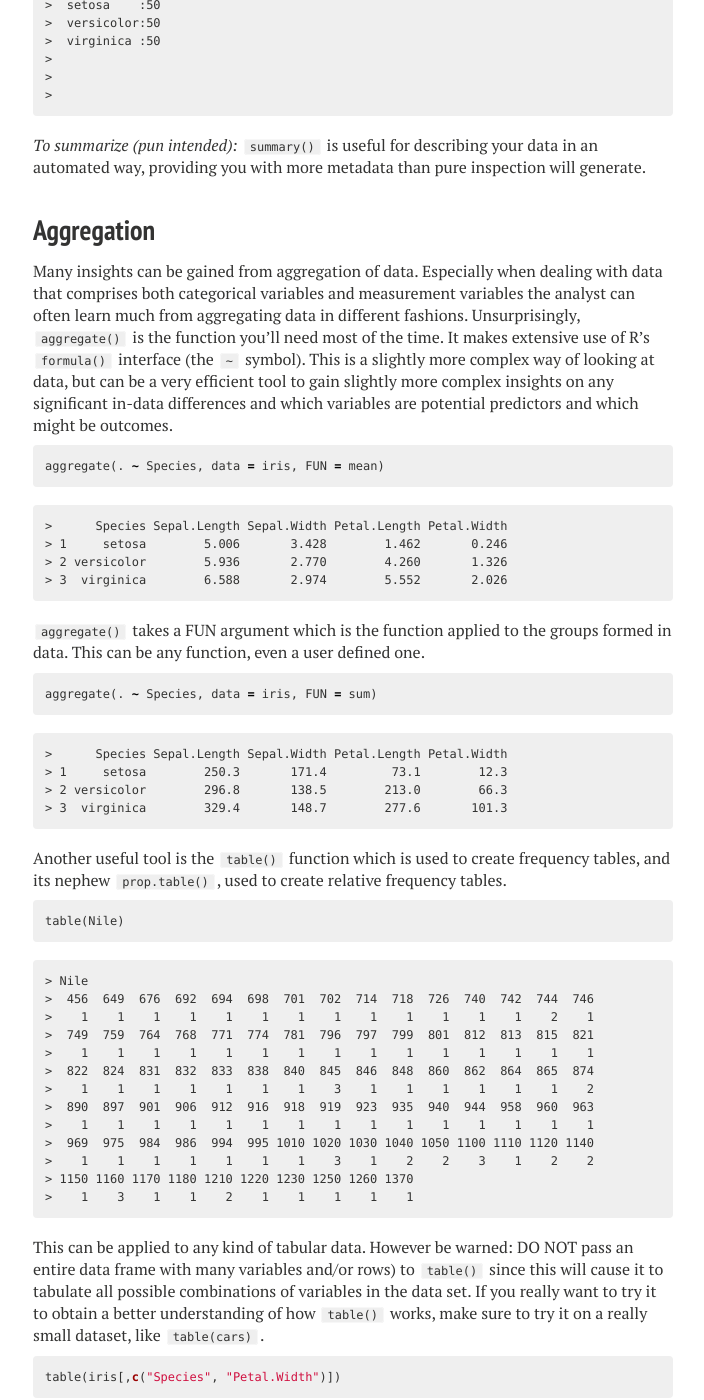
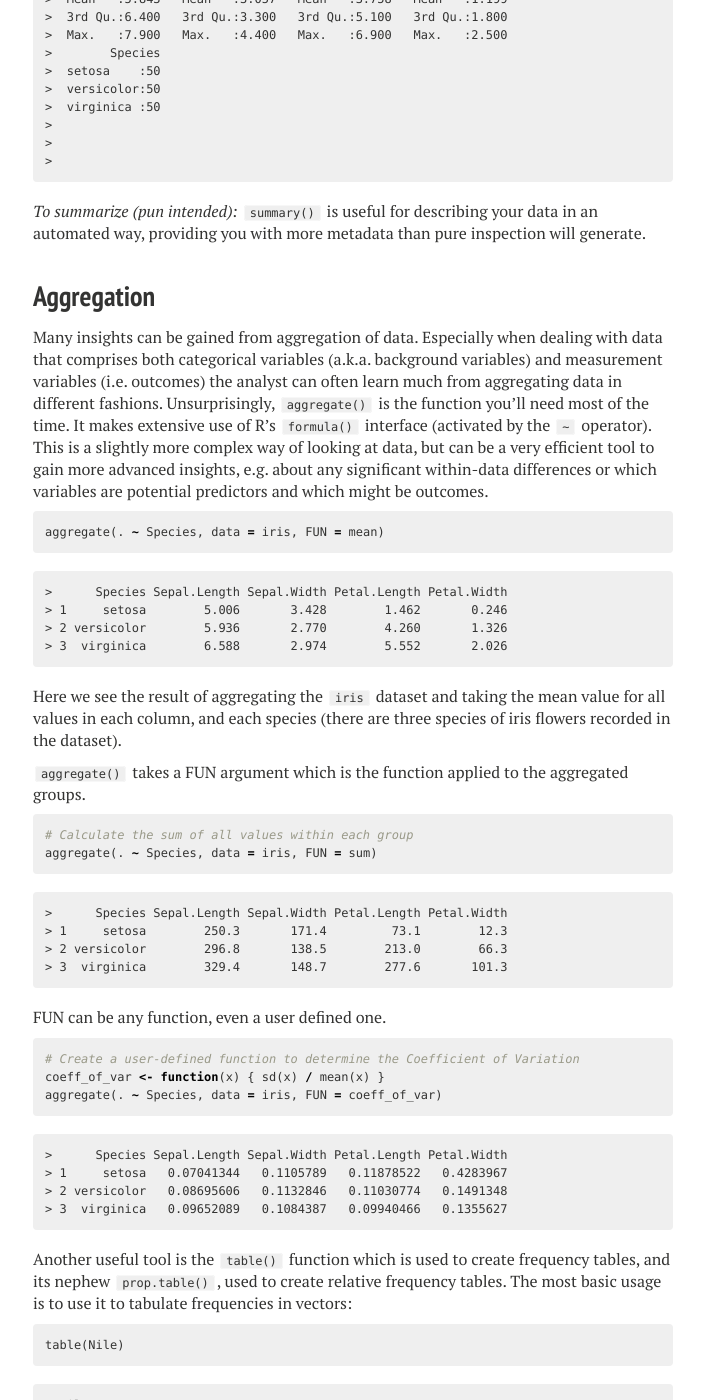
Before and after one commit to LCHansson/LCHansson.github.io, a Jekyll site: the page built from _posts/2014-11-02-Examining-Data-With-Base-R.md, in a window 1280 px wide and 1400 px high, scrolled down 2227 px. Shown: the whole window, without its empty margins (287-991 px from the left). Built offline with Jekyll 4.4.1, drawn with Linux system fonts in a browser that asks for light colours; nearby versions of some CDN libraries; comment, search, counter and statistics services are not loaded; some of the changed text lies outside the part shown.

Commit message:
[Blog] More text polish

```diff
--- a/_posts/2014-11-02-Examining-Data-With-Base-R.md
+++ b/_posts/2014-11-02-Examining-Data-With-Base-R.md
@@ -85,7 +85,7 @@ tail(cars, n = 3)
 
 ## Summarization
 
-The step following inspection usually consists of carrying out some kind of summarization of variables contained within your data. The `summary()` command is usually excellent at taking first steps for this. It can be used to describe vectors...
+The step following inspection usually consists of carrying out some kind of summarization of variables contained within your data. As you might already have guessed, the `summary()` command is usually an excellent starting point for this kind of examination. It can be used to describe vectors...
 
 
 {% highlight r %}
@@ -125,7 +125,7 @@ summary(iris$Sepal.Length) # a numeric() vector
 >   4.300   5.100   5.800   5.843   6.400   7.900
 {% endhighlight %}
 
-`summary()` can, of course, also be used to describe tabular data.
+`summary()` can, of course, also be used to describe tabular data. Note that the first four columns of the `iris` dataset are all of the `numeric()` type whereas the last column, Species, is a `factor()`. `summary()` adjusts its output accordingly.
 
 {% highlight r %}
 summary(iris)
@@ -155,7 +155,7 @@ summary(iris)
 
 ## Aggregation
 
-Many insights can be gained from aggregation of data. Especially when dealing with data that comprises both categorical variables and measurement variables the analyst can often learn much from aggregating data in different fashions. Unsurprisingly, `aggregate()` is the function you'll need most of the time. It makes extensive use of R's `formula()` interface (the `~` symbol). This is a slightly more complex way of looking at data, but can be a very efficient tool to gain slightly more complex insights on any significant in-data differences and which variables are potential predictors and which might be outcomes.
+Many insights can be gained from aggregation of data. Especially when dealing with data that comprises both categorical variables (a.k.a. background variables) and measurement variables (i.e. outcomes) the analyst can often learn much from aggregating data in different fashions. Unsurprisingly, `aggregate()` is the function you'll need most of the time. It makes extensive use of R's `formula()` interface (activated by the `~` operator). This is a slightly more complex way of looking at data, but can be a very efficient tool to gain more advanced insights, e.g. about any significant within-data differences or which variables are potential predictors and which might be outcomes.
 
 
 {% highlight r %}
@@ -171,10 +171,12 @@ aggregate(. ~ Species, data = iris, FUN = mean)
 > 3  virginica        6.588       2.974        5.552       2.026
 {% endhighlight %}
 
-`aggregate()` takes a FUN argument which is the function applied to the groups formed in data. This can be any function, even a user defined one.
+Here we see the result of aggregating the `iris` dataset and taking the mean value for all values in each column, and each species (there are three species of iris flowers recorded in the dataset).
 
+`aggregate()` takes a FUN argument which is the function applied to the aggregated groups.
 
 {% highlight r %}
+# Calculate the sum of all values within each group
 aggregate(. ~ Species, data = iris, FUN = sum)
 {% endhighlight %}
 
@@ -187,7 +189,24 @@ aggregate(. ~ Species, data = iris, FUN = sum)
 > 3  virginica        329.4       148.7        277.6       101.3
 {% endhighlight %}
 
-Another useful tool is the `table()` function which is used to create frequency tables, and its nephew `prop.table()`, used to create relative frequency tables.
+FUN can be any function, even a user defined one.
+
+{% highlight r %}
+# Create a user-defined function to determine the Coefficient of Variation
+coeff_of_var <- function(x) { sd(x) / mean(x) }
+aggregate(. ~ Species, data = iris, FUN = coeff_of_var)
+{% endhighlight %}
+
+
+
+{% highlight text %}
+>      Species Sepal.Length Sepal.Width Petal.Length Petal.Width
+> 1     setosa   0.07041344   0.1105789   0.11878522   0.4283967
+> 2 versicolor   0.08695606   0.1132846   0.11030774   0.1491348
+> 3  virginica   0.09652089   0.1084387   0.09940466   0.1355627
+{% endhighlight %}
+
+Another useful tool is the `table()` function which is used to create frequency tables, and its nephew `prop.table()`, used to create relative frequency tables. The most basic usage is to use it to tabulate frequencies in vectors:
 
 
 {% highlight r %}
@@ -212,7 +231,7 @@ table(Nile)
 >    1    3    1    1    2    1    1    1    1    1
 {% endhighlight %}
 
-This can be applied to any kind of tabular data. However be warned: DO NOT pass an entire data frame with many variables and/or rows) to `table()` since this will cause it to tabulate all possible combinations of variables in the data set. If you really want to try it to obtain a better understanding of how `table()` works, make sure to try it on a really small dataset, like `table(cars)`.
+However, there are more useful ways of putting `table()` to work, since it can be applied to any kind of tabular data. However be warned: **DO NOT** pass an entire data frame containing many variables and/or rows to `table()` since this will cause it to tabulate all possible combinations of variables in the data set. If you really want to try doing this to obtain a better understanding of how `table()` works, make sure to try it on a _really_ small dataset, like `table(cars)` (`cars` has the dimensions 2x50).
 
 
 {% highlight r %}
@@ -306,6 +325,8 @@ prop.table(myTable, 2) # Column-wise relative frequencies
 
 Sometimes (well actually, most of the time when working with _real-world data_) data will have missing values in it. In R this is usually represented by the `NA` value. This is problematic, e.g. since many base functions like `sum()` will return `NA` if there is a single `NA` among the input values.
 
+To find out whether there are any missing values in a vector (or column, if you will) we turn to the `summary()` function yet again:
+
 
 {% highlight r %}
 summary(airquality$Solar.R)
@@ -318,7 +339,7 @@ summary(airquality$Solar.R)
 >     7.0   115.8   205.0   185.9   258.8   334.0       7
 {% endhighlight %}
 
-We can locate the positions of NA values using `which()`...
+So the column `Solar.R` in the `airquality` dataset contains 7 NA values. We can locate the positions of NA values using `is.na()` and then passing the output to `which()`...
 
 {% highlight r %}
 which(is.na(airquality$Solar.R))
@@ -330,7 +351,7 @@ which(is.na(airquality$Solar.R))
 > [1]  5  6 11 27 96 97 98
 {% endhighlight %}
 
-...and print the values using the vector returned by `which()` as an input
+...which returns a vector of positions within the vector. These are the row numbers in the `airquality` dataset that have NAs in them. We can now print these rows to learn what other data these rows contain:
 
 {% highlight r %}
 airquality[which(is.na(airquality$Solar.R)),]
@@ -411,11 +432,12 @@ myDF$Solar.R <- impute(myDF$Solar.R, fun = median)
 
 *To summarize:* `is.na()` and `which()` are useful commands for locating missing values and displaying them in some context (using tabular data). `impute()` can be used to impute values in place of the missing values if needed.
 
+
 ## Moving on
 
-This article introduces a subset of the tools I find myself using recurrently to inspect and analyse data. The last thing you saw in the article was how to _impute_ missing values, which is actually not about _learning_ about data but _modifying_ it, a thing that is often called Feature Engineering. This will be the topic of further posts in the future.
+This article introduces a subset of the tools I find myself using recurrently for data examination. The last thing you saw in the article was how to _impute_ missing values, which is actually not about _learning_ about data but _modifying_ it, in this case using a technique often referred to as Feature Engineering. This will be the topic of future posts.
 
-Seasoned R programmers might also object that many packages, like `Hmisc`, `psych`, `dplyr`, `data.table`, `stats`, and many others have functions for data inspection that are vastly superior to base-R functionality. I tend to agree on this, but I thought it'd be nice to provide R beginners (as well as myself) with a basic set of tools that one can easily learn without having to familiarize yourself with the API of any particular package (as any users of dplyr or data.table will tell you, the differences in how data is handled can vary substantially between packages!). Also, I constantly find myself returning to the base-R functions for the occasions when there is a particular task that my favorite dplyr or Hmisc function doesn't handle as well as it should.
+Seasoned R programmers might also object that many staple R packages, like `Hmisc`, `psych`, `dplyr`, `data.table`, `stats`, and many others have functions for data inspection that are vastly superior to base-R functionality. I tend to agree on this, but I thought it'd be nice to provide R beginners (as well as myself) with a basic set of tools that one can easily learn without having to familiarize yourself with the API of any particular package (as anyone familiar with both the dplyr and data.table packages will tell you, the differences in how data is handled can vary substantially between packages!). Also, I constantly find myself returning to the base-R functions for the occasions when there is a particular task that my favorite dplyr or Hmisc function doesn't handle as well as it should.
 
 All the source code on display here can be found in a separate Github repository here: [LCHansson/rTutorials](https://github.com/LCHansson/rTutorials). If you think anything in the code should be improved, please consider making a pull request to that repository and I will update this page accordingly.
 
```
Also changed, not shown: _knitr/2014-11-02-Examining-Data-With-Base-R.Rmd (+22 -10 lines).
